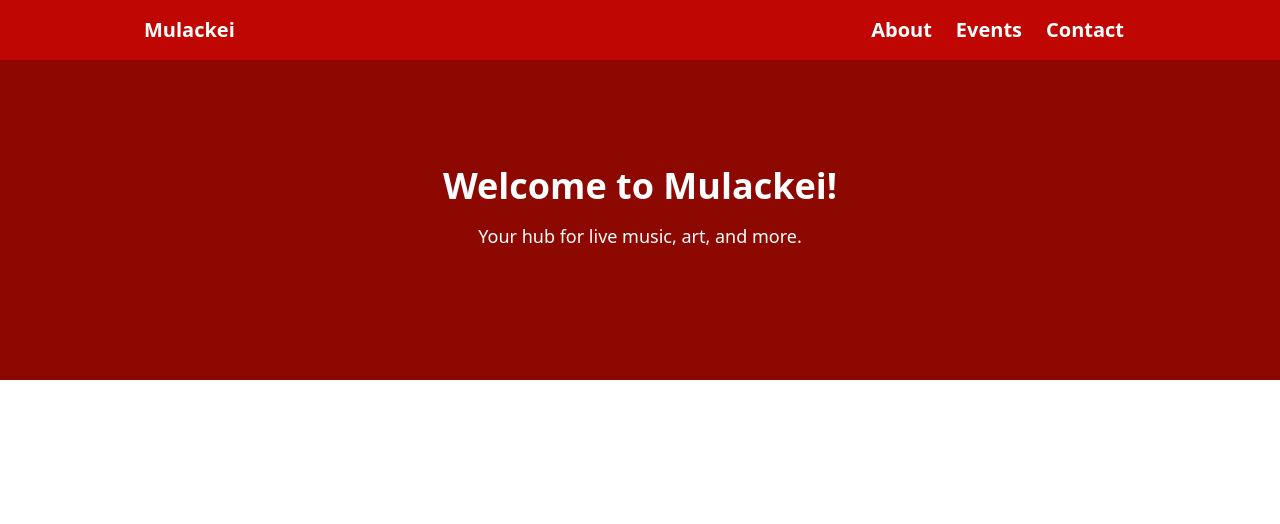
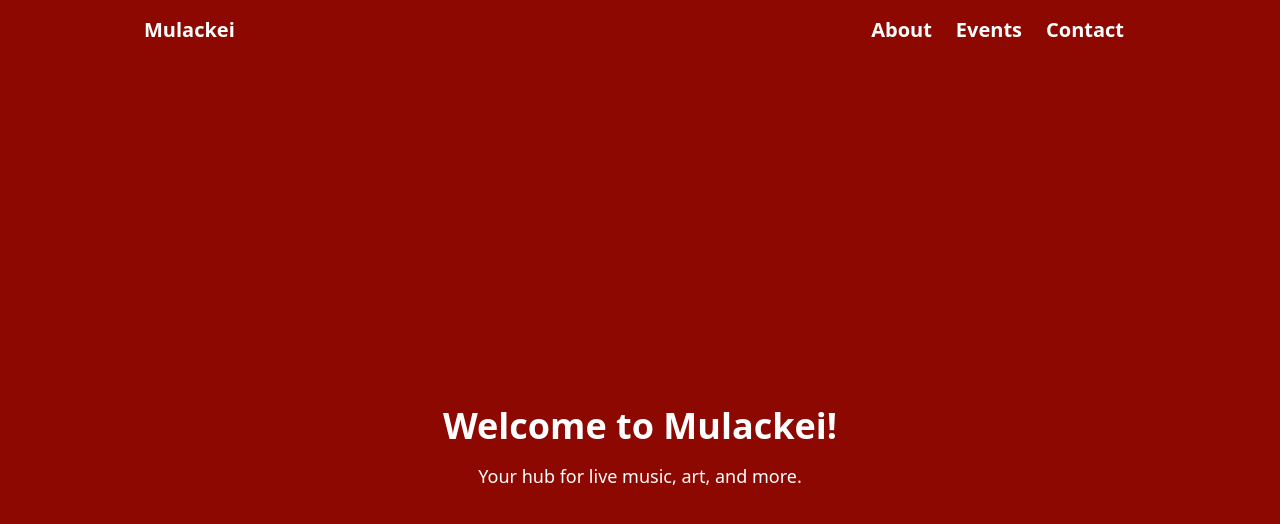
Before and after one commit to bradheath96/mulackei-site, a React (Create React App) app: page / in a window 1280 px wide. Shown: the top 524 px of the page. Built offline with nearby package versions, Linux system fonts and the light colour scheme.

Commit message:
added a filter to the fetched events UseEffect to not show events that are in the past

```diff
--- a/src/components/Header.jsx
+++ b/src/components/Header.jsx
@@ -1,7 +1,7 @@
 import { Link } from "react-router-dom";
 
 const Header = () => (
-	<header className="bg-secondary sticky top-0 z-50 text-white p-4 flex justify-between items-center">
+	<header className="bg-primary sticky top-0 z-50 text-white p-4 flex justify-between items-center ">
 		<h1 className="text-xl font-bold px-32">
 			<Link to="/">Mulackei</Link>
 		</h1>
--- a/src/pages/Events.js
+++ b/src/pages/Events.js
@@ -5,6 +5,7 @@ const Events = () => {
 	const [events, setEvents] = useState([]);
 
 	useEffect(() => {
+		const currentDate = new Date();
 		sanityClient
 			.fetch(
 				`*[_type == "event"] | order(date asc) {
@@ -19,7 +20,10 @@ const Events = () => {
           tickets
         }`
 			)
-			.then((data) => setEvents(data))
+            .then((data) => {
+                const upComingEvents = data.filter((event) => new Date(event.date) > currentDate)
+                setEvents(upComingEvents);
+			})
 			.catch(console.error);
 	}, []);
 
--- a/src/pages/Home.js
+++ b/src/pages/Home.js
@@ -1,6 +1,6 @@
 const Home = () => (
 	<div>
-		<section className="flex flex-col items-center justify-center h-80 p-12 md:p-14 bg-primary">
+		<section className="flex flex-col items-center justify-center min-h-screen p-12 md:p-14 bg-primary">
 			<h1 className="text-4xl font-bold mb-4 text-white">
 				Welcome to Mulackei!
 			</h1>
```
